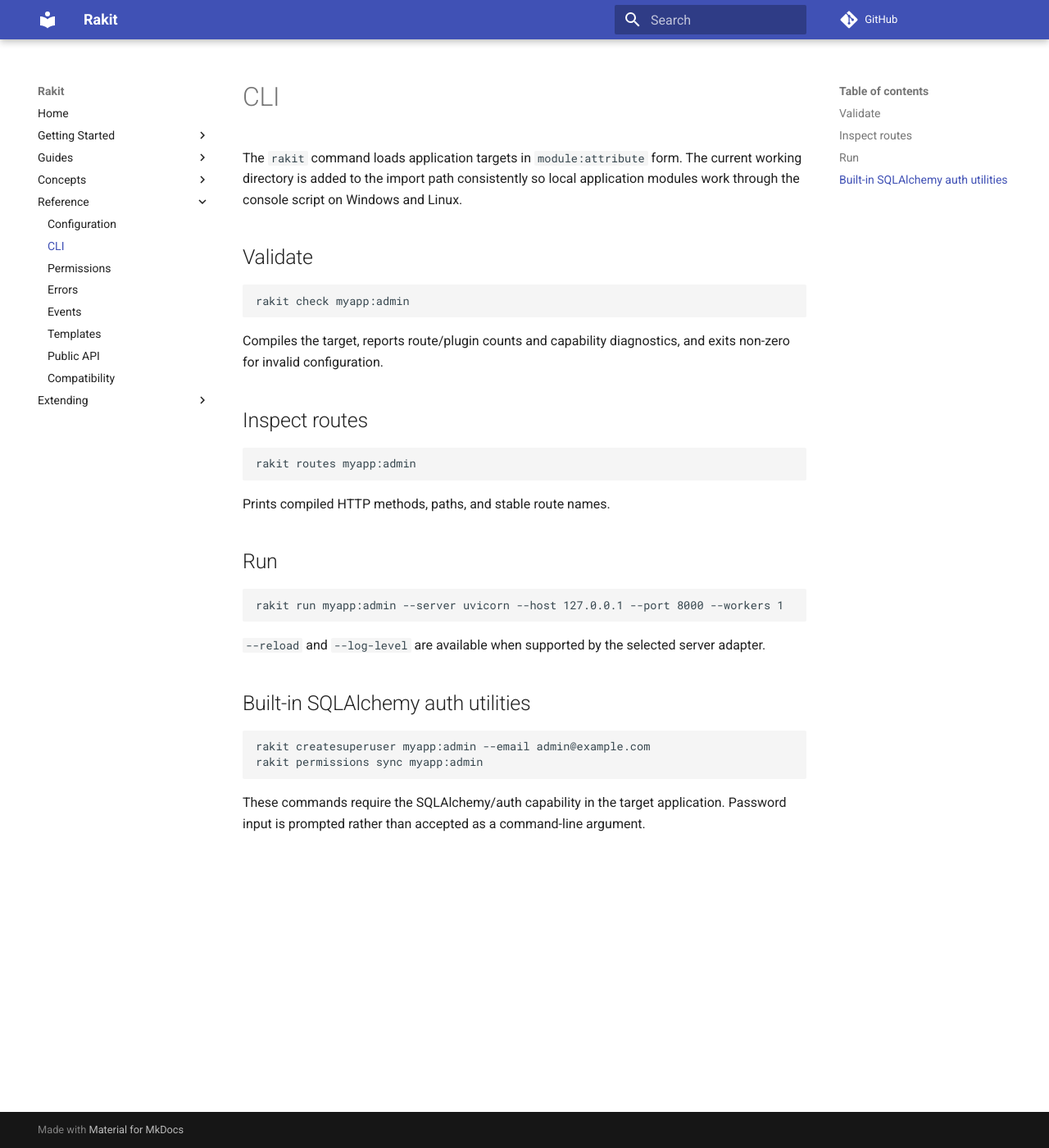
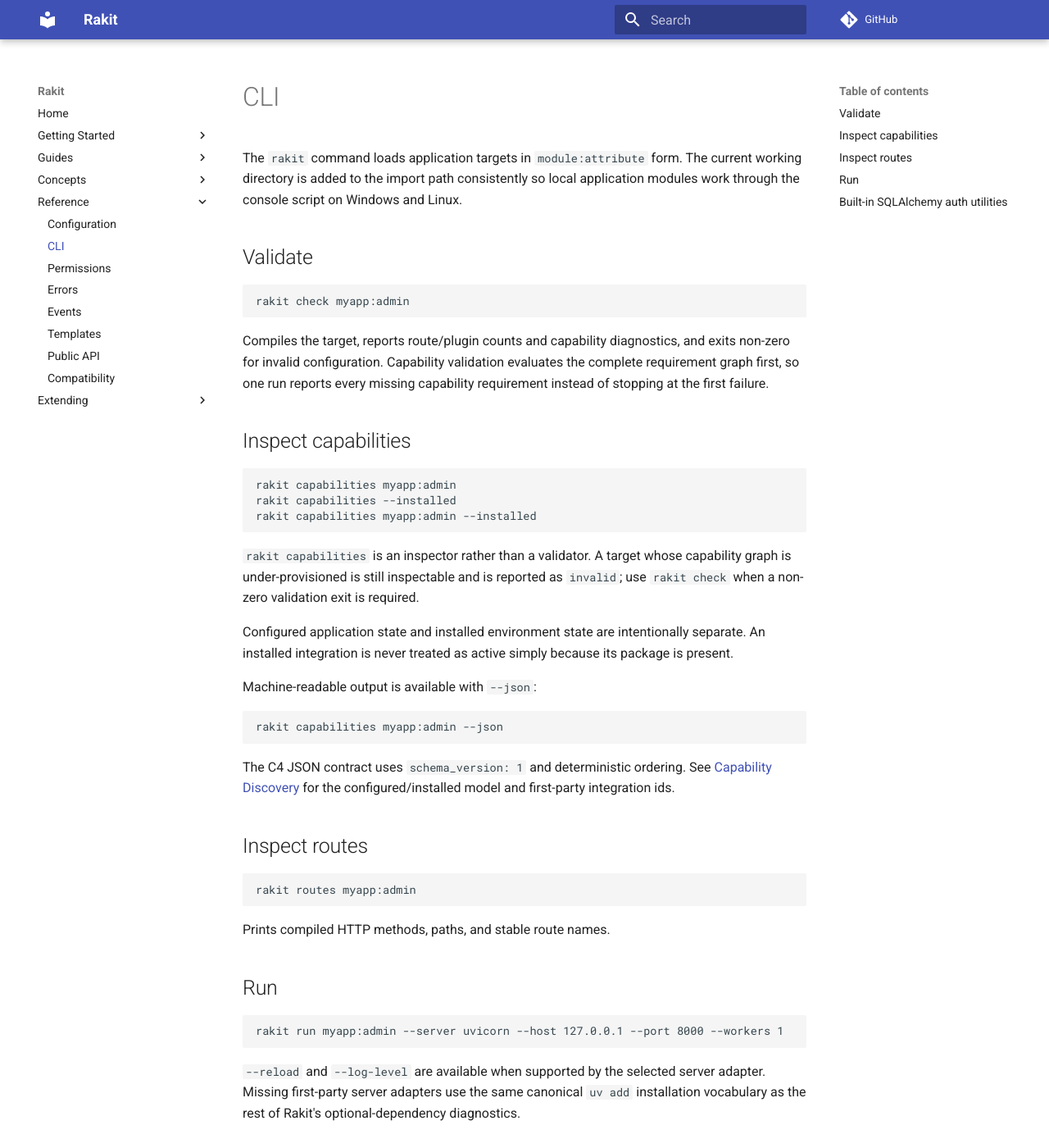
Before and after one commit to wihlarkop/rakit, an MkDocs documentation site: the page built from docs/reference/cli.md, in a window 1280 px wide and 1400 px high. Shown: the whole window at 82% size. Built offline with MkDocs 1.6.1 and Material for MkDocs 9.7.7, drawn with Linux system fonts in a browser that asks for light colours; comment, search, counter and statistics services are not loaded.

Commit message:
docs: document capability inspection CLI

````diff
--- a/docs/reference/cli.md
+++ b/docs/reference/cli.md
@@ -11,7 +11,33 @@ rakit check myapp:admin
 ```
 
 Compiles the target, reports route/plugin counts and capability diagnostics, and exits non-zero for
-invalid configuration.
+invalid configuration. Capability validation evaluates the complete requirement graph first, so one
+run reports every missing capability requirement instead of stopping at the first failure.
+
+## Inspect capabilities
+
+```bash
+rakit capabilities myapp:admin
+rakit capabilities --installed
+rakit capabilities myapp:admin --installed
+```
+
+`rakit capabilities` is an inspector rather than a validator. A target whose capability graph is
+under-provisioned is still inspectable and is reported as `invalid`; use `rakit check` when a
+non-zero validation exit is required.
+
+Configured application state and installed environment state are intentionally separate. An
+installed integration is never treated as active simply because its package is present.
+
+Machine-readable output is available with `--json`:
+
+```bash
+rakit capabilities myapp:admin --json
+```
+
+The C4 JSON contract uses `schema_version: 1` and deterministic ordering. See
+[Capability Discovery](../guides/capability-discovery.md) for the configured/installed model and
+first-party integration ids.
 
 ## Inspect routes
 
@@ -27,7 +53,9 @@ Prints compiled HTTP methods, paths, and stable route names.
 rakit run myapp:admin --server uvicorn --host 127.0.0.1 --port 8000 --workers 1
 ```
 
-`--reload` and `--log-level` are available when supported by the selected server adapter.
+`--reload` and `--log-level` are available when supported by the selected server adapter. Missing
+first-party server adapters use the same canonical `uv add` installation vocabulary as the rest of
+Rakit's optional-dependency diagnostics.
 
 ## Built-in SQLAlchemy auth utilities
 
````
